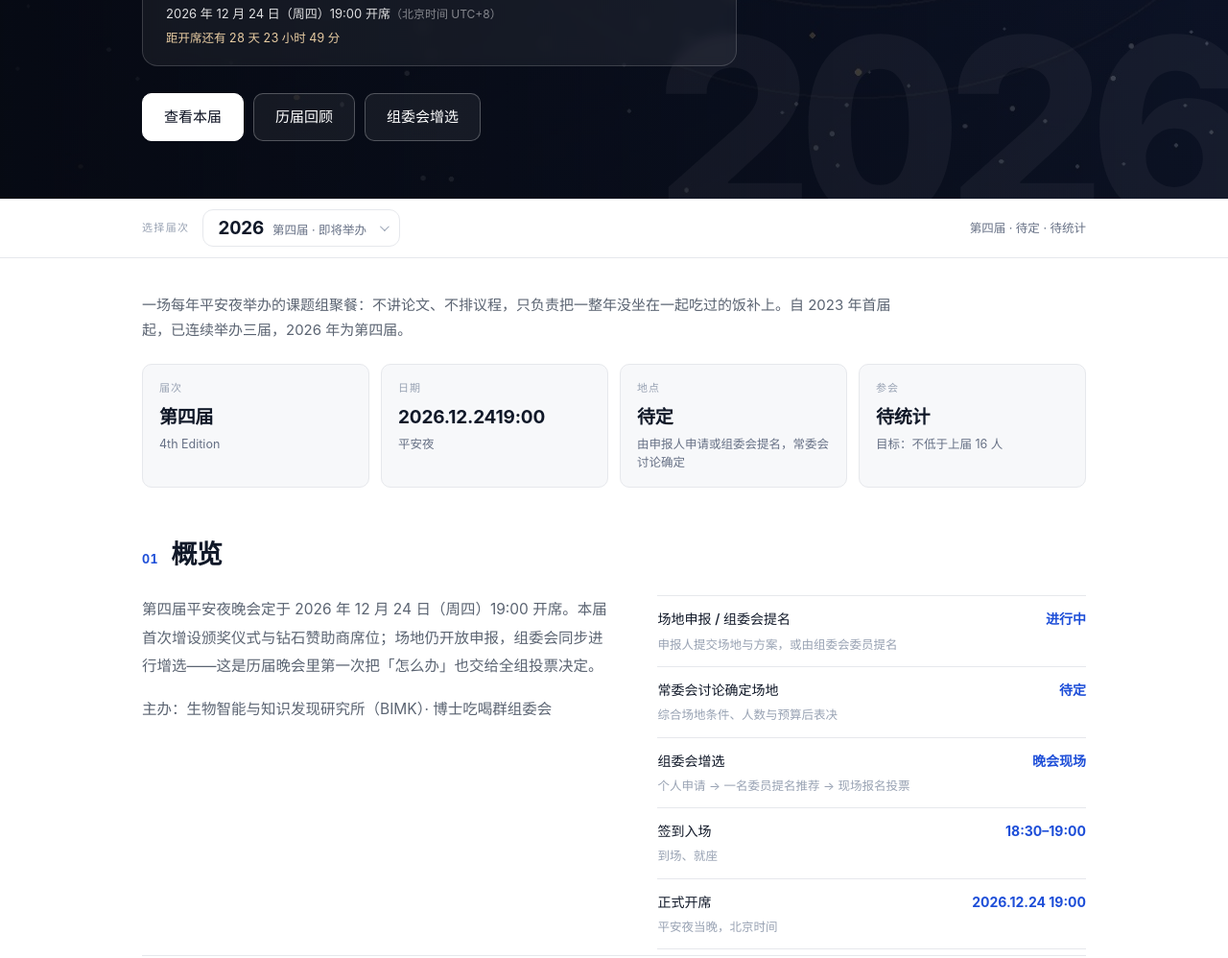
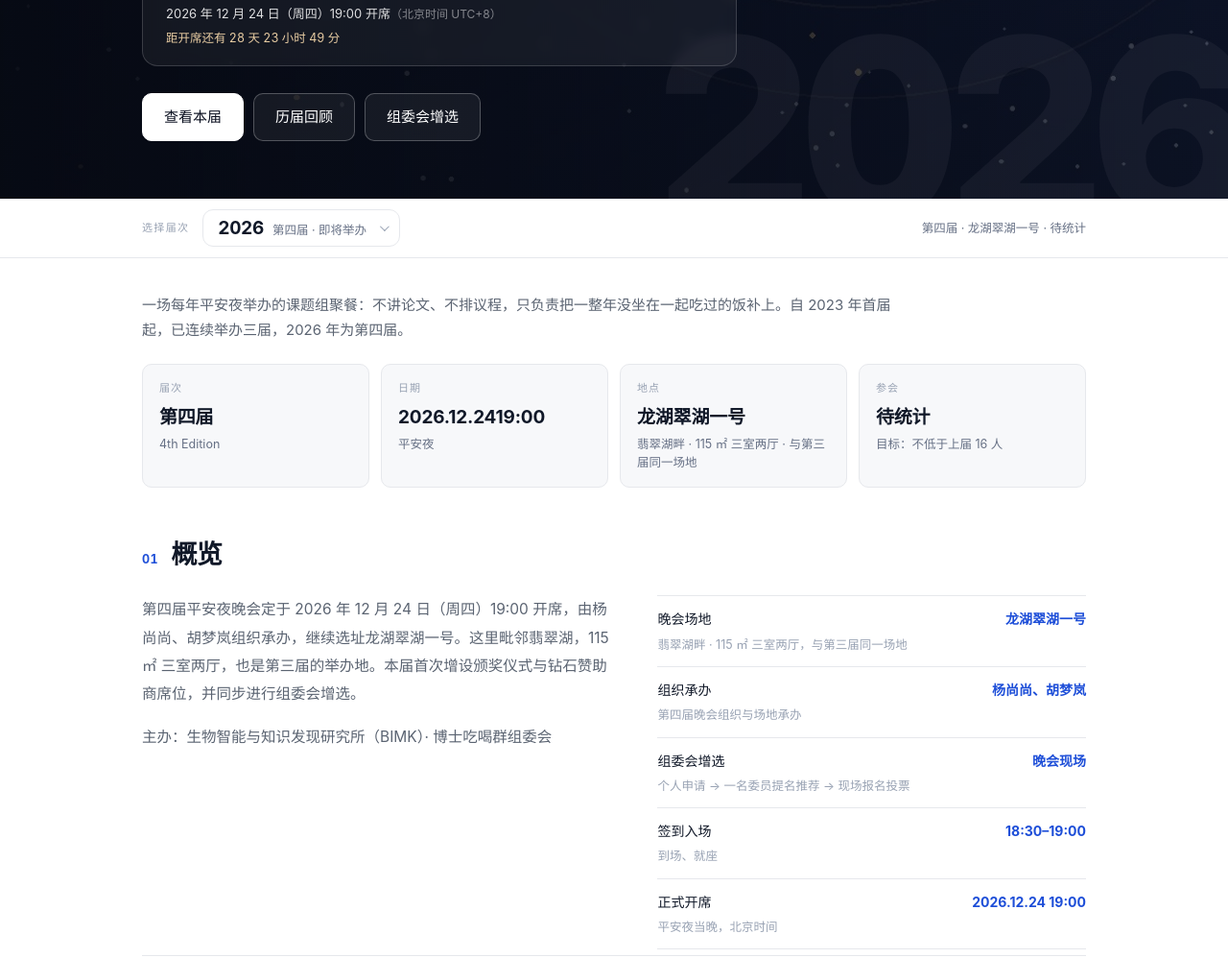
Before and after one commit to MamboAILab/MamboAILab.github.io, a plain HTML site: page conference.html in a window 1280 px wide. Shown: the part 524-1522 px from the top of the page at 96% size. Drawn offline with Linux system fonts and the light colour scheme.

Commit message:
更新第四届场地并精简钻石赞助商卡片

```diff
--- a/assets/conference.js
+++ b/assets/conference.js
@@ -255,9 +255,7 @@
     '<path d="M12 2.6 21 8.4 12 21.4 3 8.4Z" stroke="currentColor" stroke-width="1.4" stroke-linejoin="round"/>' +
     '<path d="M3 8.4h18M12 2.6 7.6 8.4 12 21.4 16.4 8.4 12 2.6M7.6 8.4 5.6 4.4M16.4 8.4l2-4" stroke="currentColor" stroke-width="1" stroke-linejoin="round" opacity=".65"/></svg>';
 
-  /* 赞助商：钻石 4 席。数据里每个席位可填
-     name / name_en / role / photo / bio / bio_en / url / thanks（赞助内容）。
-     简介默认收起，点「简介 / Bio」展开；没有照片的用姓名字标。 */
+  /* 钻石赞助商：照片、Diamond 标识、姓名与职务；不展示简介折叠和主页链接。 */
   function sponsorCard(s) {
     if (!s || !s.name) {
       return '<div class="cf-sp is-open">' +
@@ -265,27 +263,15 @@
         '<p class="cf-sp-name">钻石赞助商 · 席位 ' + esc((s && s.seat) || '') + '</p>' +
         '<p class="cf-sp-note">待定</p></div>';
     }
-    var id = 'cf-sp-bio-' + esc(s.seat || Math.random().toString(36).slice(2, 8));
     var media = s.photo
       ? '<img class="cf-sp-photo" src="' + esc(s.photo) + '" alt="' + esc(s.name) + '" loading="lazy">'
       : '<span class="cf-sp-mono" aria-hidden="true">' + esc(initial(s.name)) + '</span>';
-    var links = '';
-    if (s.url) links += '<a href="' + esc(s.url) + '" target="_blank" rel="noopener">主页</a>';
-    var bio = (s.bio || s.bio_en)
-      ? '<button type="button" class="cf-sp-toggle" data-bio="' + id + '" aria-expanded="false" aria-controls="' + id + '">简介 / Bio<span class="cf-sp-caret" aria-hidden="true"></span></button>' +
-        '<div class="cf-sp-bio" id="' + id + '" hidden>' +
-          (s.bio ? '<p>' + esc(s.bio) + '</p>' : '') +
-          (s.bio_en ? '<p class="cf-sp-bio-en" lang="en">' + esc(s.bio_en) + '</p>' : '') +
-        '</div>'
-      : '';
     return '<article class="cf-sp filled">' +
       '<div class="cf-sp-top">' + media +
-        '<p class="cf-sp-seat">' + DIAMOND_SVG + 'Diamond · ' + esc(s.seat || '') + '</p></div>' +
+        '<p class="cf-sp-seat">' + DIAMOND_SVG + 'Diamond</p></div>' +
       '<p class="cf-sp-name">' + esc(s.name) + (s.name_en ? '<span class="cf-sp-name-en">' + esc(s.name_en) + '</span>' : '') + '</p>' +
       (s.role ? '<p class="cf-sp-role">' + esc(s.role) + '</p>' : '') +
       (s.thanks ? '<p class="cf-sp-thanks">' + esc(s.thanks) + '</p>' : '') +
-      (links ? '<p class="cf-sp-links">' + links + '</p>' : '') +
-      bio +
     '</article>';
   }
 
@@ -302,19 +288,6 @@
     return '<section class="cf-sec" id="cf-sponsors">' +
       '<div class="section-head"><h2><span class="num">' + pad(n) + '</span>赞助商</h2>' +
       '<span class="cf-note">' + esc(sp.note || '') + '</span></div>' + tiers + '</section>';
-  }
-
-  function bindSponsors(scope) {
-    Array.prototype.forEach.call(scope.querySelectorAll('.cf-sp-toggle'), function (btn) {
-      btn.addEventListener('click', function () {
-        var box = document.getElementById(btn.getAttribute('data-bio'));
-        if (!box) return;
-        var open = box.hidden;
-        box.hidden = !open;
-        btn.setAttribute('aria-expanded', open ? 'true' : 'false');
-        btn.classList.toggle('open', open);
-      });
-    });
   }
 
   function statsHTML(e, n) {
@@ -401,13 +374,11 @@
     if ((e.chair_groups && e.chair_groups.length) || (e.chairs && e.chairs.length)) html += chairsHTML(e, ++n);
     if (e.program && e.program.length) html += programHTML(e, ++n);
     if (e.stats && e.stats.length) html += statsHTML(e, ++n);
-    if (e.menu && e.menu.length) {
-      html += menuHTML(e, ++n);
-      if (e.photos && e.photos.length) html += photosHTML(e.photos, '本届场地', ++n);
-      if (e.scene && e.scene.length) html += photosHTML(e.scene, '晚会现场', ++n);
-    } else if (e.photos && e.photos.length) {
-      html += photosHTML(e.photos, '现场', ++n);
+    if (e.menu && e.menu.length) html += menuHTML(e, ++n);
+    if (e.photos && e.photos.length) {
+      html += photosHTML(e.photos, year >= 2025 ? '本届场地' : '现场', ++n);
     }
+    if (e.scene && e.scene.length) html += photosHTML(e.scene, '晚会现场', ++n);
     if (e.applicants && e.applicants.length) html += applicantsHTML(e, ++n);
     if (e.goals && e.goals.length) html += goalsHTML(e, ++n);
     if (e.call) html += callHTML(e, ++n);
@@ -417,7 +388,6 @@
     body.innerHTML = '<div class="wrap">' + html + '</div>';
 
     bindYearPicker();
-    bindSponsors(body);
     Array.prototype.forEach.call(body.querySelectorAll('[data-year]'), function (a) {
       a.addEventListener('click', function (ev) {
         ev.preventDefault();
--- a/data/conference.js
+++ b/data/conference.js
@@ -17,15 +17,15 @@ window.ML_DATA.conference = {
       "start_at": "2026-12-24T19:00:00+08:00",
       "start_label": "2026 年 12 月 24 日（周四）19:00 开席",
       "date_label": "2026.12.24（周四）19:00",
-      "venue": "待定",
-      "venue_note": "由申报人申请或组委会提名，常委会讨论确定",
+      "venue": "龙湖翠湖一号",
+      "venue_note": "翡翠湖畔 · 115 ㎡ 三室两厅 · 与第三届同一场地",
       "city": "合肥",
       "attendance": "待统计",
       "attendance_note": "目标：不低于上届 16 人",
-      "lead": "第四届平安夜晚会定于 2026 年 12 月 24 日（周四）19:00 开席。本届首次增设颁奖仪式与钻石赞助商席位；场地仍开放申报，组委会同步进行增选——这是历届晚会里第一次把「怎么办」也交给全组投票决定。",
+      "lead": "第四届平安夜晚会定于 2026 年 12 月 24 日（周四）19:00 开席，由杨尚尚、胡梦岚组织承办，继续选址龙湖翠湖一号。这里毗邻翡翠湖，115 ㎡ 三室两厅，也是第三届的举办地。本届首次增设颁奖仪式与钻石赞助商席位，并同步进行组委会增选。",
       "dates": [
-        { "k": "场地申报 / 组委会提名", "v": "进行中", "note": "申报人提交场地与方案，或由组委会委员提名" },
-        { "k": "常委会讨论确定场地", "v": "待定", "note": "综合场地条件、人数与预算后表决" },
+        { "k": "晚会场地", "v": "龙湖翠湖一号", "note": "翡翠湖畔 · 115 ㎡ 三室两厅，与第三届同一场地" },
+        { "k": "组织承办", "v": "杨尚尚、胡梦岚", "note": "第四届晚会组织与场地承办" },
         { "k": "组委会增选", "v": "晚会现场", "note": "个人申请 → 一名委员提名推荐 → 现场报名投票" },
         { "k": "签到入场", "v": "18:30–19:00", "note": "到场、就座" },
         { "k": "正式开席", "v": "2026.12.24 19:00", "note": "平安夜当晚，北京时间" }
@@ -50,6 +50,10 @@ window.ML_DATA.conference = {
         }
       ],
       "committee": ["田野", "彭媛媛", "杨尚尚", "张盼盼", "胡梦岚", "张亚杰", "李真真"],
+      "photos": [
+        { "src": "assets/img/conference/venue-1.jpg", "cap": "龙湖翠湖一号 · 园区鸟瞰（与第三届同一场地）" },
+        { "src": "assets/img/conference/venue-2.jpg", "cap": "115 ㎡ 户型图（第三届场地资料）" }
+      ],
       "goals": [
         "参会规模不低于上一届（16 人）",
         "引入新式菜肴，菜单不再重复往届",
@@ -65,47 +69,35 @@ window.ML_DATA.conference = {
         { "t": "下届展望", "d": "交接与下一届筹备" }
       ],
       "sponsors": {
-        "note": "本届首次开放赞助，钻石赞助商共 4 席。以下按席位排序，点击卡片上的「简介 / Bio」可展开完整介绍。",
+        "note": "本届首次开放赞助，感谢 4 位钻石赞助商的支持。",
         "tiers": [
           {
             "title": "钻石赞助商",
             "en": "Diamond Sponsors",
             "slots": [
               {
-                "seat": "01",
                 "name": "司朗春",
                 "name_en": "Langchun Si",
                 "role": "安徽大学计算机科学与技术学院 博士研究生",
-                "photo": "assets/img/conference/sponsors/silangchun.jpg",
-                "bio": "2019 年于安徽大学获学士学位，目前于安徽大学计算机科学与技术学院攻读博士学位。研究方向包括进化大规模多目标优化、代理模型与放疗优化。",
-                "bio_en": "Langchun Si received the B.Sc. degree from Anhui University, Hefei, China, in 2019, where he is currently pursuing the Ph.D. degree with the School of Computer Science and Technology, Anhui University, Hefei, China. His current research interests include evolutionary large-scale multi-objective optimization, surrogate models and radiotherapy optimization."
+                "photo": "assets/img/conference/sponsors/silangchun.jpg"
               },
               {
-                "seat": "02",
                 "name": "田野",
                 "name_en": "Ye Tian",
                 "role": "安徽大学计算机科学与技术学院 副教授 · IEEE Member",
-                "photo": "assets/img/conference/sponsors/tianye.jpg",
-                "bio": "分别于 2012、2015、2018 年在安徽大学获学士、硕士、博士学位，现任安徽大学计算机科学与技术学院副教授，研究方向为计算智能及其应用。曾获 2018、2021、2024 年 IEEE TEVC 杰出论文奖、2020 年 IEEE CIM 杰出论文奖，以及 2022 年 IEEE CIS 杰出博士学位论文奖。",
-                "bio_en": "Ye Tian (Member, IEEE) received the B.Sc., M.Sc., and Ph.D. degrees from Anhui University, Hefei, China, in 2012, 2015, and 2018, respectively. He is currently an Associate Professor with the School of Computer Science and Technology, Anhui University, Hefei, China. His current research interests include computational intelligence and its applications. He is the recipient of the 2018, 2021, and 2024 IEEE TEVC Outstanding Paper Awards, the 2020 IEEE CIM Outstanding Paper Award, and the 2022 IEEE CIS Outstanding PhD Dissertation Award."
+                "photo": "assets/img/conference/sponsors/tianye.jpg"
               },
               {
-                "seat": "03",
                 "name": "盛子默",
                 "name_en": "Zimo Sheng",
                 "role": "安徽大学计算机科学与技术学院 讲师 · 硕士生导师",
-                "photo": "assets/img/conference/sponsors/shengzimo.jpg",
-                "url": "https://cs.ahu.edu.cn/2025/0926/c20808a374861/page.htm",
-                "bio": "安徽大学计算机科学与技术学院硕士生导师、讲师，目前主持国家自然科学基金青年项目 1 项。本、硕、博均毕业于电子科技大学计算机科学与工程学院，师从肖鸣宇教授，于 2024 年 12 月获得博士学位；2025 年 3 月通过人才引进入职安徽大学计算机学院，进入张兴义教授团队。研究方向涵盖计算理论、进化算法理论及应用，重点围绕图问题的参数算法与核心化算法开展研究。以第一作者身份在《中国科学：信息科学》、Theoretical Computer Science 等期刊，以及 IJCAI、COCOON 等会议上发表多篇论文，并担任 AAAI、IJCAI、COCOON、Theoretical Computer Science 等期刊与会议的审稿人。"
+                "photo": "assets/img/conference/sponsors/shengzimo.jpg"
               },
               {
-                "seat": "04",
                 "name": "江浩",
                 "name_en": "Hao Jiang",
                 "role": "安徽大学计算机科学与技术学院 副教授 · 博士生导师",
-                "photo": "assets/img/conference/sponsors/jianghao.jpg",
-                "url": "https://cs.ahu.edu.cn/2024/0827/c20807a346163/page.htm",
-                "bio": "男，博士，安徽大学计算机科学与技术学院副教授，主要研究方向为多目标进化优化及其在智慧物流中的应用。近三年发表论文十余篇，其中以第一作者发表中科院一区论文 2 篇、二区论文 6 篇。主持国家自然科学基金青年项目 1 项，并担任 IEEE Transactions on Emerging Topics in Computational Intelligence、Swarm and Evolutionary Computation、Applied Soft Computing 等多个国际知名期刊审稿人。"
+                "photo": "assets/img/conference/sponsors/jianghao.jpg"
               }
             ]
           }
```
Also changed, not shown: about.html (+2 -2 lines), admin.html (+2 -2 lines), conference.html (+3 -3 lines), index.html (+2 -2 lines), members.html (+2 -2 lines), publications.html (+2 -2 lines), special-days.html (+2 -2 lines).
